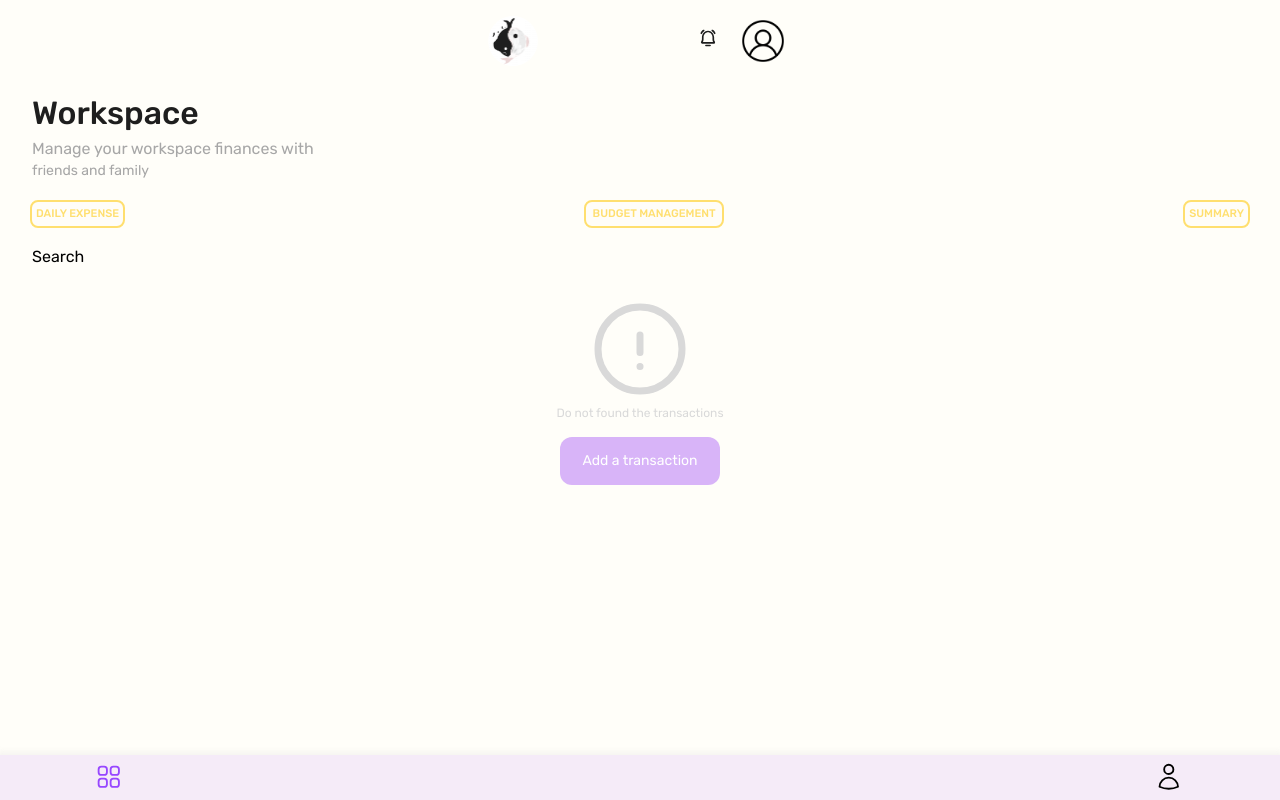
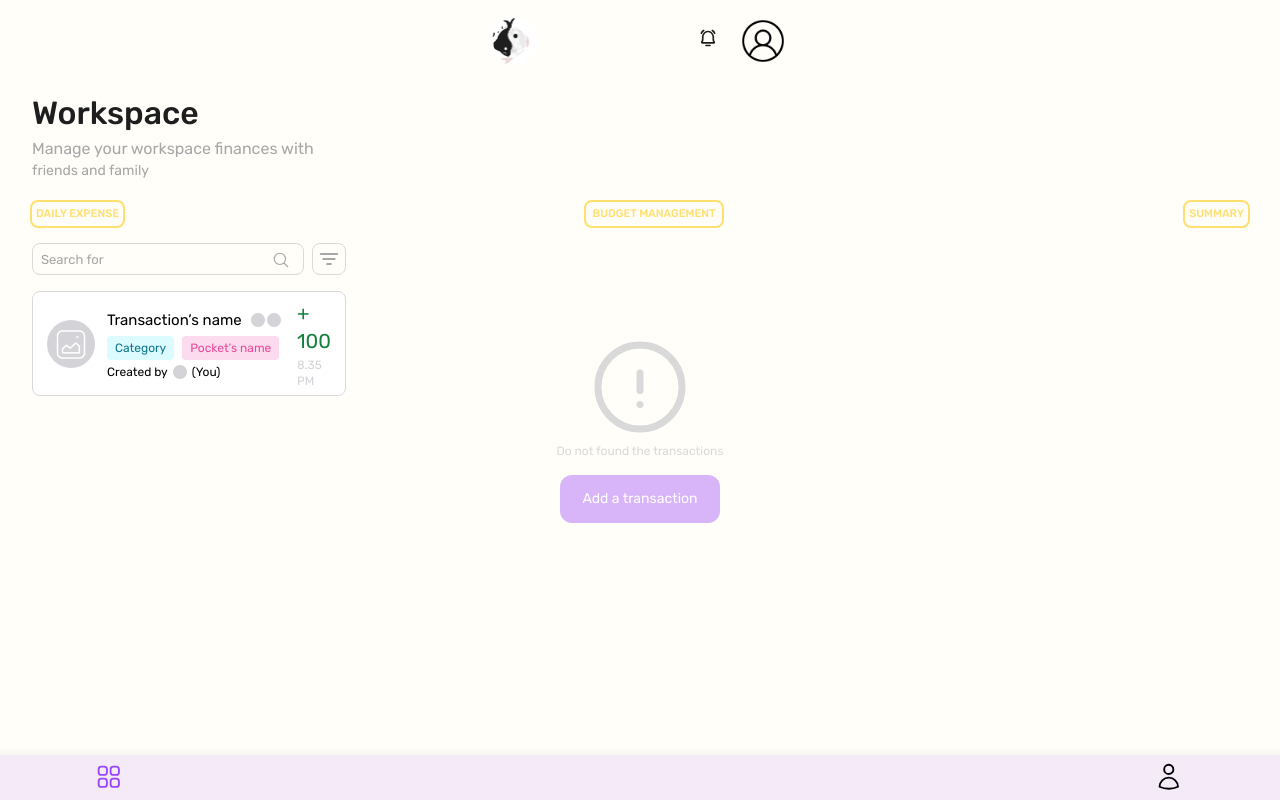
Before and after one commit to Dulyarat455/monieeiei, a Next.js app: page /workspace_dailyexpense in a window 1280 px wide. Before the commit this address had no page. Built offline with nearby package versions, Linux system fonts and the light colour scheme.

Commit message:
Add slide bar and transaction component

```diff
--- a/src/components/searchandfilter.js
+++ b/src/components/searchandfilter.js
@@ -1,7 +1,35 @@
 import React from "react";
+import Image from "next/image";
+import filter from '../../public/images/filter.png'
 
 export default function Searchandfilter() {
+    const handleIconClick = () => {
+        // Check is search icon ontop
+        console.log('Check button clicked');
+    }
     return(
-        <div style={{position: 'fixed'}} className="mt-16 ml-8">Search</div>
+        <div className="relative">
+        <nav className="flex gap-2 mt-2">
+            <div className="absolute inset-y-0 left-28 pl-40 flex items-center">
+            <svg
+            xmlns="http://www.w3.org/2000/svg"
+            fill="none"
+            viewBox="0 0 32 32"
+            stroke-width="1.5"
+            stroke="#A7A7A7"
+            className="w-6 h-6 mt-2"
+            onClick={handleIconClick}>
+            <path stroke-linecap="round" stroke-linejoin="round" d="M21 21l-5.197-5.197m0 0A7.5 7.5 0 105.196 5.196a7.5 7.5 0 0010.607 10.607z" />
+            </svg>
+            </div>
+            <input style={{fontSize:'13px'}} className="w-[272px] h-[32px] ml-8 p-2.5 bg-[#FFFEF9] rounded-lg border border-[#D9D9D9] placeholder-[#A6A6A6] placeholder:font-rubik pl-2 placeholder-text-xs placeholder-font-rubik placeholder-font-normal"
+            placeholder="Search for"
+            type="text"/>
+
+            <button className="w-[34px] h-[32px] bg-[#FFFEF9] rounded-lg border border-[#D9D9D9]">
+                <Image alt="filter" src={filter} className="ml-1 w-6 h-6 relative"/>
+            </button>
+        </nav>
+        </div>
     )
 }
--- /dev/null
+++ b/src/components/transaction.js
@@ -0,0 +1,46 @@
+import React from "react";
+import Image from "next/image";
+import Picture from '../../public/images/image.png'
+
+export default function Transaction() {
+    return(
+        <div className="absolute w-[314px] h-[105px] mt-4 ml-8 px-3.5 py-5 bg-white rounded-lg border border-[#D9D9D9] justify-start items-center gap-[10px] inline-flex">
+            <div className="justify-start items-center gap-3 flex">
+                <div className="justify-start items-start gap-2.5 flex">
+                    <div className="w-12 h-12 bg-zinc-300 rounded-full">
+                        {/* Need to change if use image full of rounded */}
+                        <div className="w-9 h-9 relative" >
+                        <Image alt="Picture" src={Picture} className="ml-1.5 mt-1.5"/>
+                        </div>
+                    </div>
+                </div>
+                <div className="w-[180px] flex-col justify-start items-start gap-1 inline-flex">
+                    <div className="justify-start items-center gap-2 inline-flex">
+                        <div style={{fontSize:'15px'}} className="text-black text-base font-normal font-rubik">Transaction’s name</div>
+                            <div className="justify-start items-start flex">
+                                <div className="w-4 h-4 bg-zinc-300 rounded-full border border-white" />
+                                <div className="w-4 h-4 bg-zinc-300 rounded-full border border-white" />
+                            </div>
+                    </div>
+                    <div className="justify-start items-start gap-2 inline-flex">
+                        <div className="px-2 py-1 bg-cyan-100 bg-opacity-75 rounded justify-center items-center gap-2.5 flex">
+                            <div className="text-cyan-700 text-xs font-normal font-rubik">Category</div>
+                        </div>
+                        <div className="px-2 py-1 bg-pink-200 bg-opacity-75 rounded justify-center items-center gap-2.5 flex">
+                            <div className="text-pink-500 text-xs font-normal font-rubik">Pocket’s name</div>
+                        </div>
+                    </div>
+                    <div className="justify-start items-center gap-1 inline-flex">
+                        <div className="text-black text-xs font-normal font-rubik">Created by </div>
+                        <div className="w-4 h-4 bg-zinc-300 rounded-full border border-white" />
+                        <div className="text-black text-xs font-normal font-rubik">(You)</div>
+                    </div>
+                </div>
+            </div>
+            <div className="flex-col justify-start items-end gap-[2px] inline-flex">
+                <div className="text-green-700 text-xl font-normal font-['Rubik']">+ 100</div>
+                <div className="text-zinc-300 text-xs font-normal font-['Rubik']">8.35 PM</div>
+            </div>
+        </div>
+    )
+}
--- a/src/pages/workspace_dailyexpense.js
+++ b/src/pages/workspace_dailyexpense.js
@@ -5,6 +5,7 @@ import { Rubik } from 'next/font/google'
 import Navbarbottom from '../components/navbarbottom';
 import Link from "next/link";
 import Searchandfilter from "@/components/searchandfilter";
+import Transaction from "@/components/transaction";
 
 export default function Workspace_dailyexpense(){
     const [showLine_dailyExpense, setShowLine_dailyExpense] = useState(false);
@@ -39,7 +40,7 @@ export default function Workspace_dailyexpense(){
             <div className="ml-8 font-normal text-sm font-rubik text-[#A6A6A6] items-center justify-center">friends and family</div>
             {/* Slide bar */}
 
-            <nav style={{position:'fixed', width:'100%', justifyContent:'space-between',padding:'0 30px'}} className="mt-3 h-[42px] justify-start items-center inline-flex">
+            <nav style={{width:'100%', justifyContent:'space-between',padding:'0 30px'}} className="mt-3 h-[42px] justify-start items-center inline-flex">
                 <div className="flex-col justify-center items-center inline-flex" >
                     <button onClick={() => handleTabClick("dailyExpense")}
                     className={`p-1 ms-0 bg-[#FFFDF8] hover:bg-[#FAE392] hover:shadow-md border-2 border-[#FFDF6F] rounded-lg justify-center items-center inline-flex ${
@@ -73,7 +74,8 @@ export default function Workspace_dailyexpense(){
             </nav>
             {/* Search and filter comopnent */}
             <Searchandfilter/>
-            <div className="flex flex-col items-center justify-center h-full mt-16">
+            <Transaction/>
+            <div className="flex flex-col items-center justify-center h-full mt-2">
                 <svg
                     xmlns="http://www.w3.org/2000/svg"
                     fill="none" viewBox="0 0 24 24"
```
